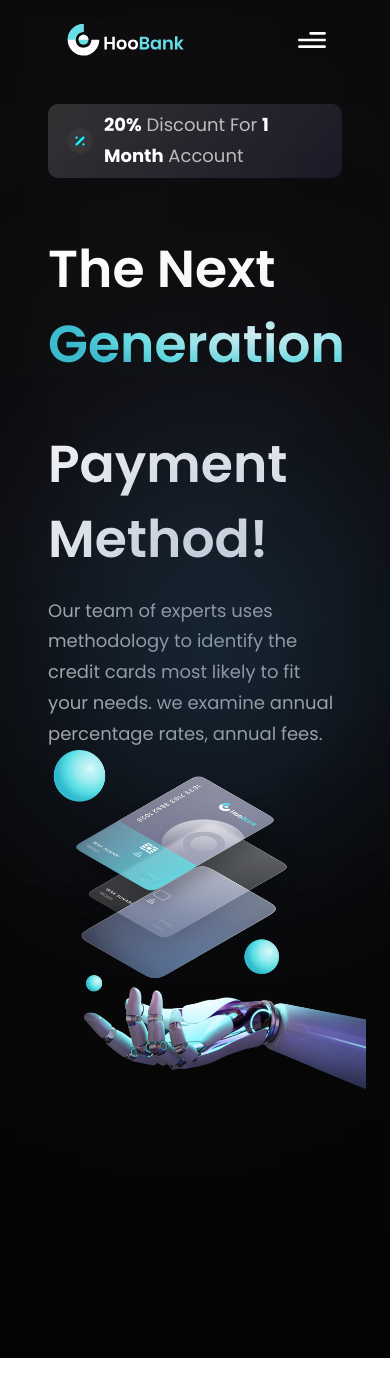
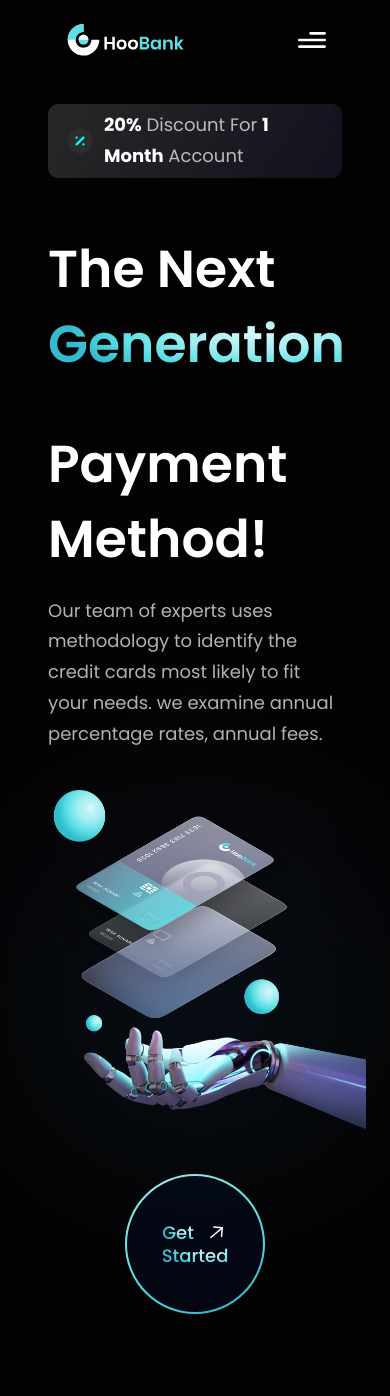
Before and after one commit to ArmanTalebi/cnbc_bank, a React (Vite) app: page / in a window 390 px wide. Shown: the top 1396 px of the page. Before the commit the page ends 1358 px from the top, so only its background shows below. Built offline with nearby package versions, Linux system fonts and the light colour scheme.

Commit message:
manuplating shadows of hero and it is almost done

```diff
--- a/src/Components/Hero.jsx
+++ b/src/Components/Hero.jsx
@@ -38,7 +38,7 @@
       </p>
     </div>
 
-    <div className="">
+    <div className={`flex-1 flex ${styles.flexCenter} md:my-0 my-10 relative`}>
       <img
         src={robot}
         alt="billing"
@@ -49,6 +49,10 @@
       <div className="absolute z-[1] w-[80%] h-[80%] rounded-full white__gradient bottom-40" />
       <div className="absolute z-[0] w-[50%] h-[50%] right-20 bottom-20 blue__gradient" />
     </div>
+
+    <div className={`ss:hidden ${styles.flexCenter}`}>
+      <GetStarted />
+    </div>
   </section>
 );
 
```
